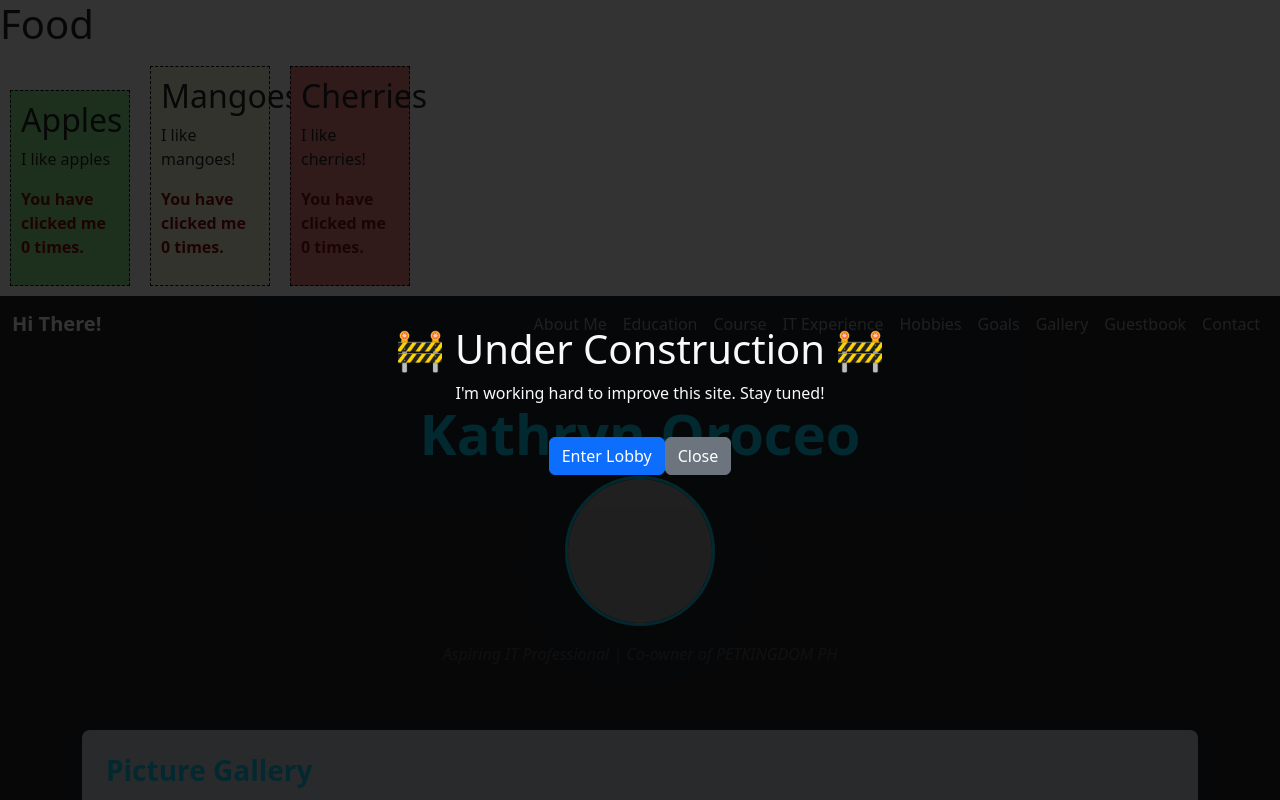
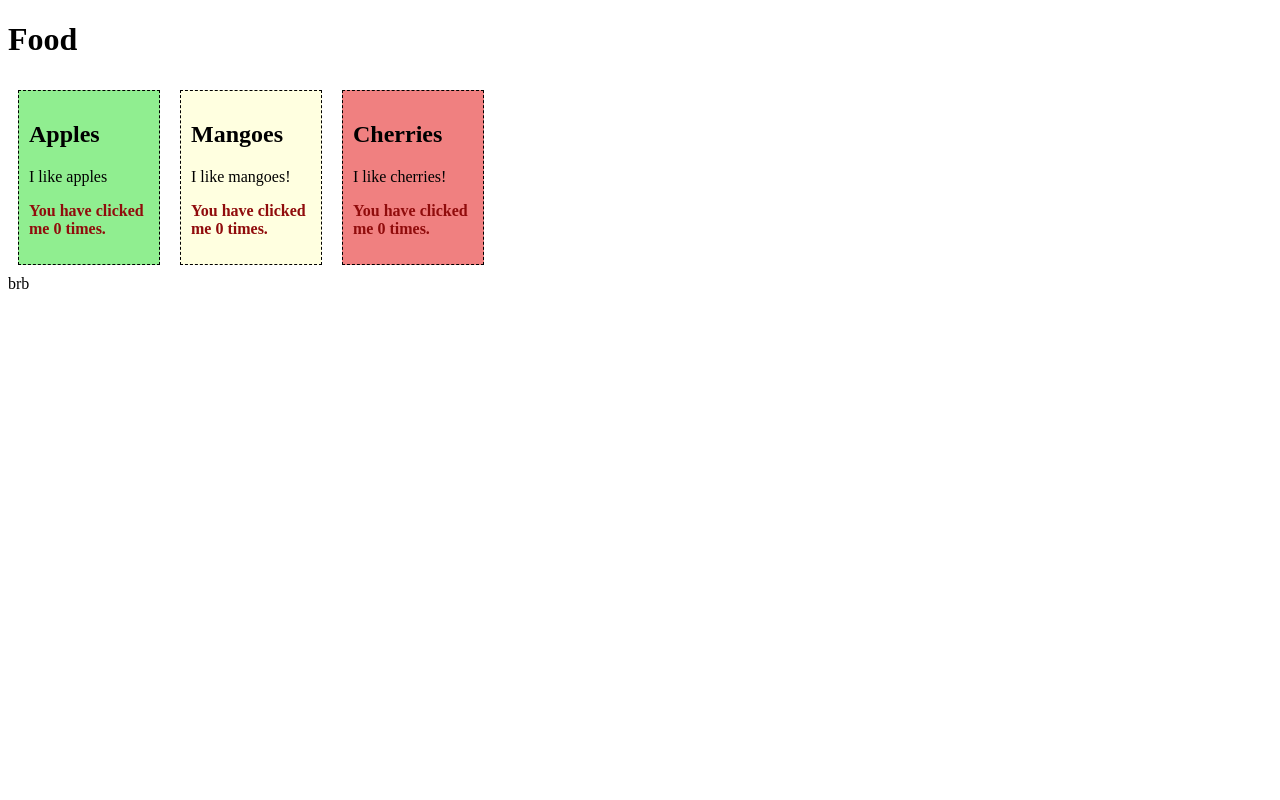
Before and after one commit to kporoceo/webprog-vuejs, a Vue app in the folder vue-project/: page / in a window 1280 px wide. Shown: the top 800 px of the page. Built offline with nearby package versions, Linux system fonts and the light colour scheme; grey boxes are pictures that could not be loaded.

Commit message:
removed bootstrap related code

```diff
--- a/vue-project/src/components/PersonalProfile.vue
+++ b/vue-project/src/components/PersonalProfile.vue
@@ -1,208 +1,5 @@
-<template>
-    <div class="bg-dark text-light">
-      <!-- Nav Bar -->
-      <nav class="navbar navbar-expand-lg navbar-dark bg-dark">
-        <div class="container-fluid">
-          <a class="navbar-brand fw-bold" href="#">Hi There!</a>
-          <button
-            class="navbar-toggler"
-            type="button"
-            data-bs-toggle="collapse"
-            data-bs-target="#navbarNav"
-            aria-controls="navbarNav"
-            aria-expanded="false"
-            aria-label="Toggle navigation"
-          >
-            <span class="navbar-toggler-icon"></span>
-          </button>
-          <div class="collapse navbar-collapse" id="navbarNav">
-            <ul class="navbar-nav ms-auto">
-              <li class="nav-item">
-                <a class="nav-link" href="#about">About Me</a>
-              </li>
-              <li class="nav-item">
-                <a class="nav-link" href="#education">Education</a>
-              </li>
-              <li class="nav-item">
-                <a class="nav-link" href="#course">Course</a>
-              </li>
-              <li class="nav-item">
-                <a class="nav-link" href="#experience">IT Experience</a>
-              </li>
-              <li class="nav-item">
-                <a class="nav-link" href="#hobbies">Hobbies</a>
-              </li>
-              <li class="nav-item">
-                <a class="nav-link" href="#goals">Goals</a>
-              </li>
-              <li class="nav-item">
-                <a class="nav-link" href="#gallery">Gallery</a>
-              </li>
-              <li class="nav-item">
-                <a class="nav-link" href="#guestbook">Guestbook</a>
-              </li>
-              <li class="nav-item">
-                <a class="nav-link" href="#contact">Contact</a>
-              </li>
-            </ul>
-          </div>
-        </div>
-      </nav>
+<template>brb</template>
 
-      <!-- Overlay with Modal -->
-      <div id="overlay">
-        <div class="overlay-content">
-          <h1 class="text-light">🚧 Under Construction 🚧</h1>
-          <p class="text-light">I'm working hard to improve this site. Stay tuned!</p>
-          <div>
-            <button
-              class="btn btn-primary mt-3"
-              data-bs-toggle="modal"
-              data-bs-target="#youtubeModal"
-            >
-              Enter Lobby
-            </button>
-            <button class="btn btn-secondary mt-3" @click="closeOverlay">
-              Close
-            </button>
-          </div>
-        </div>
-      </div>
+<script></script>
 
-      <!-- Modal -->
-      <div
-        class="modal fade"
-        id="youtubeModal"
-        tabindex="-1"
-        aria-labelledby="youtubeModalLabel"
-        aria-hidden="true"
-      >
-        <div class="modal-dialog modal-lg">
-          <div class="modal-content">
-            <div class="modal-header">
-              <h5 class="modal-title" id="youtubeModalLabel">Waiting Room</h5>
-              <button
-                type="button"
-                class="btn-close"
-                data-bs-dismiss="modal"
-                aria-label="Close"
-              ></button>
-            </div>
-            <div class="modal-body">
-              <div class="ratio ratio-16x9">
-                <iframe
-                  width="560"
-                  height="315"
-                  src="https://www.youtube.com/embed/MYPVQccHhAQ?si=6kw4wOA0FPiwLxRg"
-                  title="Loby"
-                  frameborder="0"
-                  allow="accelerometer; autoplay; clipboard-write; encrypted-media; gyroscope; picture-in-picture; web-share"
-                  referrerpolicy="strict-origin-when-cross-origin"
-                  allowfullscreen
-                ></iframe>
-              </div>
-            </div>
-          </div>
-        </div>
-      </div>
-
-      <!-- Content Sections -->
-      <div class="container text-center py-5">
-        <h1 class="text-info fw-bold display-4">Kathryn Oroceo</h1>
-        <img
-          src="https://github.com/kporoceo/webprog-image-repo/blob/main/pfp.jpg?raw=true"
-          width="150"
-          height="150"
-          alt="Profile Picture"
-          class="rounded-circle border border-info border-3 shadow-lg"
-        />
-        <p class="mt-3 fst-italic text-light-emphasis">
-          Aspiring IT Professional | Co-owner of PETKINGDOM PH
-        </p>
-      </div>
-      <!-- Additional sections go here -->
-
-      <!-- Gallery -->
-      <div class="container mb-5">
-        <div class="p-4 bg-dark-subtle text-dark rounded-3 shadow">
-          <h3 class="fw-bold text-info"><i class="fas fa-images"></i> Picture Gallery</h3>
-          <p>📸 Work in Progress...</p>
-          <div id="gallery" class="gallery"></div>
-        </div>
-      </div>
-    </div>
-  </template>
-
-  <script>
-  export default {
-    data() {
-      return {
-        imageUrls: [
-          "https://github.com/kporoceo/webprog-image-repo/blob/main/pk%20w%20cousins.jpg?raw=true",
-          "https://github.com/kporoceo/webprog-image-repo/blob/main/pk%20with%20cousisns%202.jpg?raw=true",
-          "https://github.com/kporoceo/webprog-image-repo/blob/main/pk%20with%20cousins%203.jpg?raw=true",
-          "https://github.com/kporoceo/webprog-image-repo/blob/main/me%20n%20mary%20pk.jpg?raw=true",
-        ],
-      };
-    },
-    mounted() {
-      this.generateGallery();
-    },
-    methods: {
-      closeOverlay() {
-        document.getElementById("overlay").style.display = "none";
-      },
-      generateGallery() {
-        const galleryContainer = document.getElementById("gallery");
-        galleryContainer.innerHTML = ""; // Clear existing content
-
-        this.imageUrls.forEach((url) => {
-          const img = document.createElement("img");
-          img.src = url;
-          img.alt = "Gallery Image";
-          galleryContainer.appendChild(img);
-        });
-      },
-    },
-  };
-  </script>
-
-  <style>
-  /* Styles from style.css */
-  #overlay {
-    position: fixed;
-    top: 0;
-    left: 0;
-    width: 100%;
-    height: 100%;
-    background: rgba(0, 0, 0, 0.8);
-    z-index: 1050;
-    display: flex;
-    align-items: center;
-    justify-content: center;
-  }
-  .overlay-content {
-    text-align: center;
-    animation: fadeIn 2s ease-in-out;
-  }
-  @keyframes fadeIn {
-    from {
-      opacity: 0;
-    }
-    to {
-      opacity: 1;
-    }
-  }
-  .gallery {
-    display: flex;
-    flex-wrap: wrap;
-    gap: 10px;
-    margin-top: 20px;
-  }
-  .gallery img {
-    width: 200px;
-    height: auto;
-    border-radius: 5px;
-    box-shadow: 0 4px 6px rgba(0, 0, 0, 0.1);
-  }
-  </style>
+<style></style>
--- a/vue-project/src/main.js
+++ b/vue-project/src/main.js
@@ -1,9 +1,6 @@
 import { createApp } from 'vue'
 
 import App from './App.vue'
-
-import 'bootstrap/dist/css/bootstrap.min.css';
-import 'bootstrap';
 
 import FoodItem from './components/FoodItem.vue'
 import FoodItem2 from './components/FoodItem2.vue'
```
